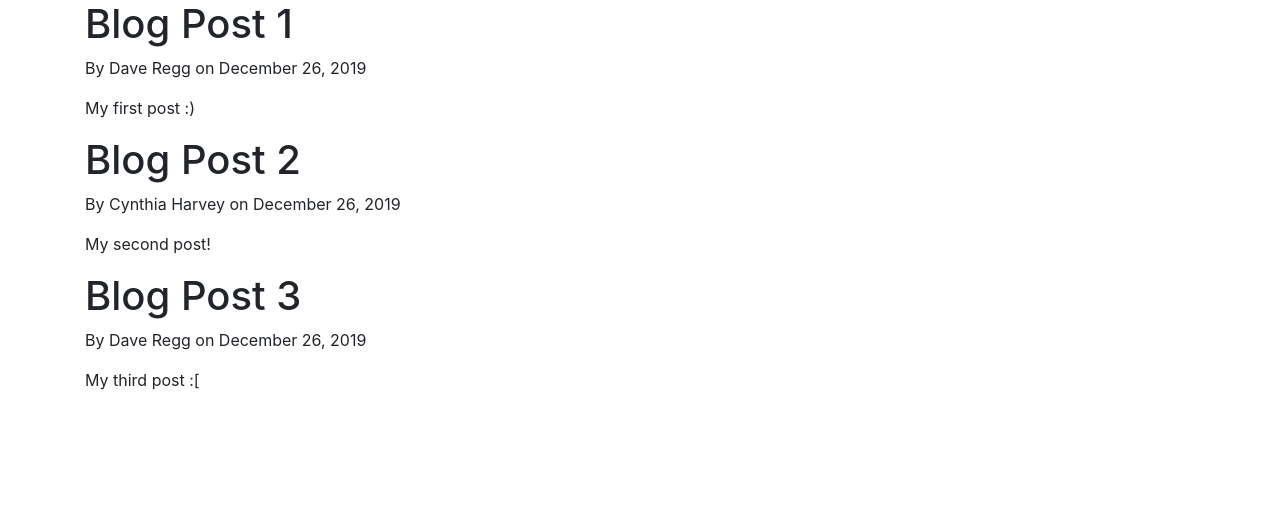
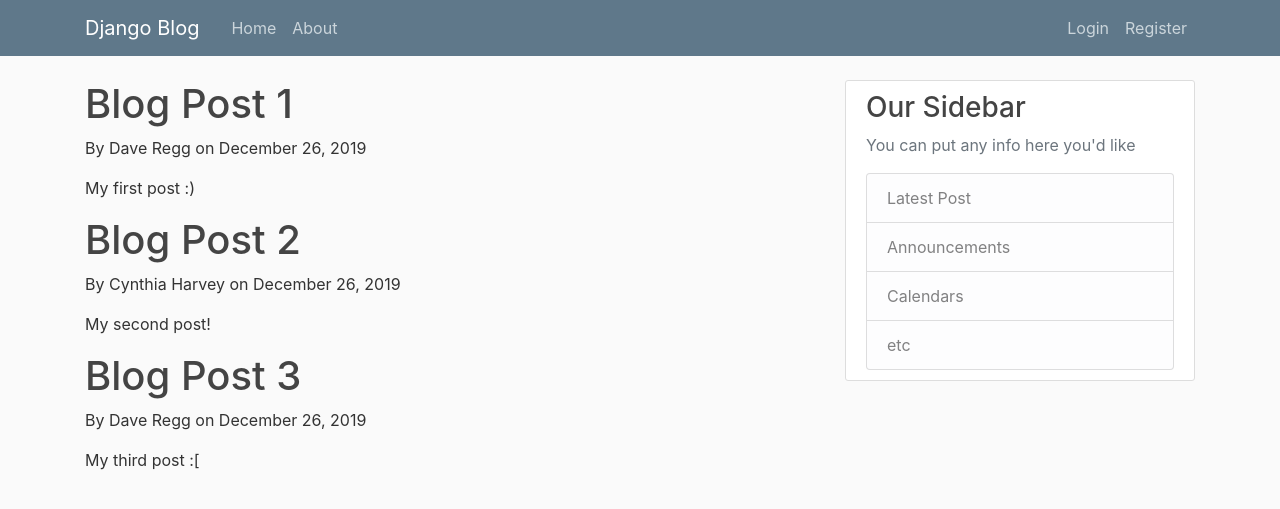
Before and after one commit to drregg6/django_project, a Django app: page / in a window 1280 px wide. Shown: the top 509 px of the page. Run offline with Django 3.2, Linux system fonts and the light colour scheme; some libraries are stand-ins or nearby versions.

Commit message:
Added static css and new html templating

```diff
--- /dev/null
+++ b/blog/static/blog/main.css
@@ -0,0 +1,84 @@
+body {
+  background: #fafafa;
+  color: #333333;
+  margin-top: 5rem;
+}
+
+h1, h2, h3, h4, h5, h6 {
+  color: #444444;
+}
+
+ul {
+  margin: 0;
+}
+
+.bg-steel {
+  background-color: #5f788a;
+}
+
+.site-header .navbar-nav .nav-link {
+  color: #cbd5db;
+}
+
+.site-header .navbar-nav .nav-link:hover {
+  color: #ffffff;
+}
+
+.site-header .navbar-nav .nav-link.active {
+  font-weight: 500;
+}
+
+.content-section {
+  background: #ffffff;
+  padding: 10px 20px;
+  border: 1px solid #dddddd;
+  border-radius: 3px;
+  margin-bottom: 20px;
+}
+
+.article-title {
+  color: #444444;
+}
+
+a.article-title:hover {
+  color: #428bca;
+  text-decoration: none;
+}
+
+.article-content {
+  white-space: pre-line;
+}
+
+.article-img {
+  height: 65px;
+  width: 65px;
+  margin-right: 16px;
+}
+
+.article-metadata {
+  padding-bottom: 1px;
+  margin-bottom: 4px;
+  border-bottom: 1px solid #e3e3e3
+}
+
+.article-metadata a:hover {
+  color: #333;
+  text-decoration: none;
+}
+
+.article-svg {
+  width: 25px;
+  height: 25px;
+  vertical-align: middle;
+}
+
+.account-img {
+  height: 125px;
+  width: 125px;
+  margin-right: 20px;
+  margin-bottom: 16px;
+}
+
+.account-heading {
+  font-size: 2.5rem;
+}
--- a/blog/templates/blog/base.html
+++ b/blog/templates/blog/base.html
@@ -1,3 +1,4 @@
+{% load static %}
 <!DOCTYPE html>
   <head>
     <meta charset="utf-8">
@@ -13,16 +14,52 @@
     {% endif %}
     <meta name="description" content="">
     <meta name="viewport" content="width=device-width, initial-scale=1">
-    <link rel="stylesheet" href="https://stackpath.bootstrapcdn.com/bootstrap/4.4.1/css/bootstrap.min.css">
-    <link rel="stylesheet" href="">
+    <link rel="stylesheet" href="https://stackpath.bootstrapcdn.com/bootstrap/4.4.1/css/bootstrap.min.css" integrity="sha384-Vkoo8x4CGsO3+Hhxv8T/Q5PaXtkKtu6ug5TOeNV6gBiFeWPGFN9MuhOf23Q9Ifjh" crossorigin="anonymous">
+    <link rel="stylesheet" href="{% static 'blog/main.css' %}">
   </head>
   <body>
-    <div class="container">
-      {% block content %}
+    <header class="site-header">
+      <nav class="navbar navbar-expand-md navbar-dark bg-steel fixed-top">
+        <div class="container">
+          <a href="/" class="navbar-brand mr-4">Django Blog</a>
+          <button class="navbar-toggler" type="button" data-toggle="collapse">
+            <span class="navbar-toggler-icon"></span>
+          </button>
+          <div class="collapse navbar-collapse" id="navbarToggle">
+            <div class="navbar-nav mr-auto">
+              <a href="/" class="nav-item nav-link">Home</a>
+              <a href="/about" class="nav-item nav-link">About</a>
+            </div>
+            <div class="navbar-nav">
+              <a href="#" class="navbar-item nav-link">Login</a>
+              <a href="#" class="navbar-item nav-link">Register</a>
+            </div>
+          </div>
+        </div>
+      </nav>
+    </header>
+    <main class="container" role="main">
+      <div class="row">
+        <div class="col-md-8">
+          {% block content %}{% endblock %}
+        </div>
+        <div class="col-md-4">
+          <div class="content-section">
+            <h3>Our Sidebar</h3>
+            <p class="text-muted">You can put any info here you'd like</p>
+            <ul class="list-group">
+              <li class="list-group-item list-group-item-light">Latest Post</li>
+              <li class="list-group-item list-group-item-light">Announcements</li>
+              <li class="list-group-item list-group-item-light">Calendars</li>
+              <li class="list-group-item list-group-item-light">etc</li>
+            </ul>
+          </div>
+        </div>
+      </div>
+    </main>
 
-      {% endblock %}
-    </div>
-    <script src="https://stackpath.bootstrapcdn.com/bootstrap/4.4.1/js/bootstrap.min.js"></script>
-    <script src="https://stackpath.bootstrapcdn.com/bootstrap/4.4.1/js/bootstrap.bundle.min.js"></script>
+    <script src="https://code.jquery.com/jquery-3.4.1.slim.min.js" integrity="sha384-J6qa4849blE2+poT4WnyKhv5vZF5SrPo0iEjwBvKU7imGFAV0wwj1yYfoRSJoZ+n" crossorigin="anonymous"></script>
+    <script src="https://cdn.jsdelivr.net/npm/popper.js@1.16.0/dist/umd/popper.min.js" integrity="sha384-Q6E9RHvbIyZFJoft+2mJbHaEWldlvI9IOYy5n3zV9zzTtmI3UksdQRVvoxMfooAo" crossorigin="anonymous"></script>
+    <script src="https://stackpath.bootstrapcdn.com/bootstrap/4.4.1/js/bootstrap.min.js" integrity="sha384-wfSDF2E50Y2D1uUdj0O3uMBJnjuUD4Ih7YwaYd1iqfktj0Uod8GCExl3Og8ifwB6" crossorigin="anonymous"></script>
   </body>
 </html>
```
